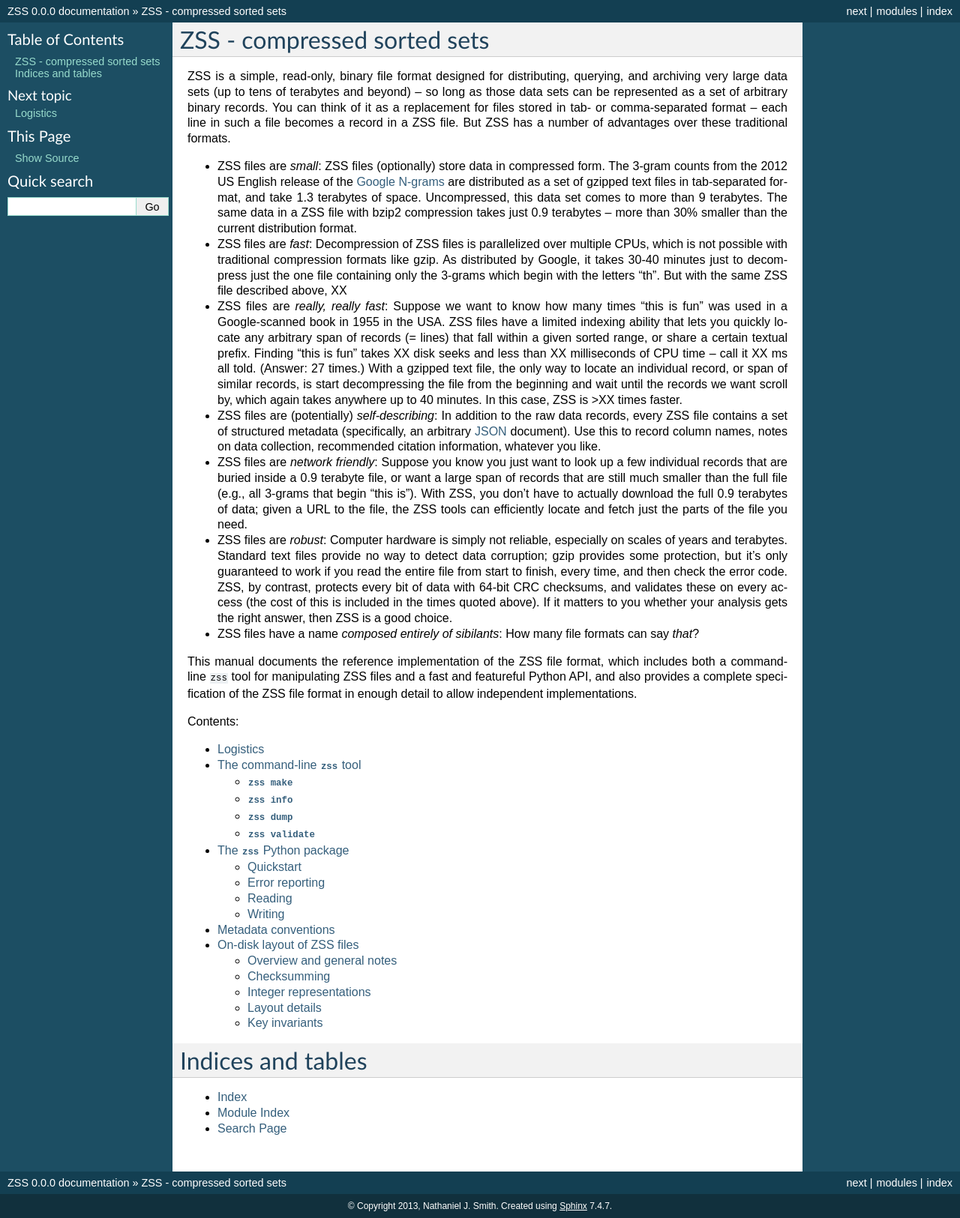
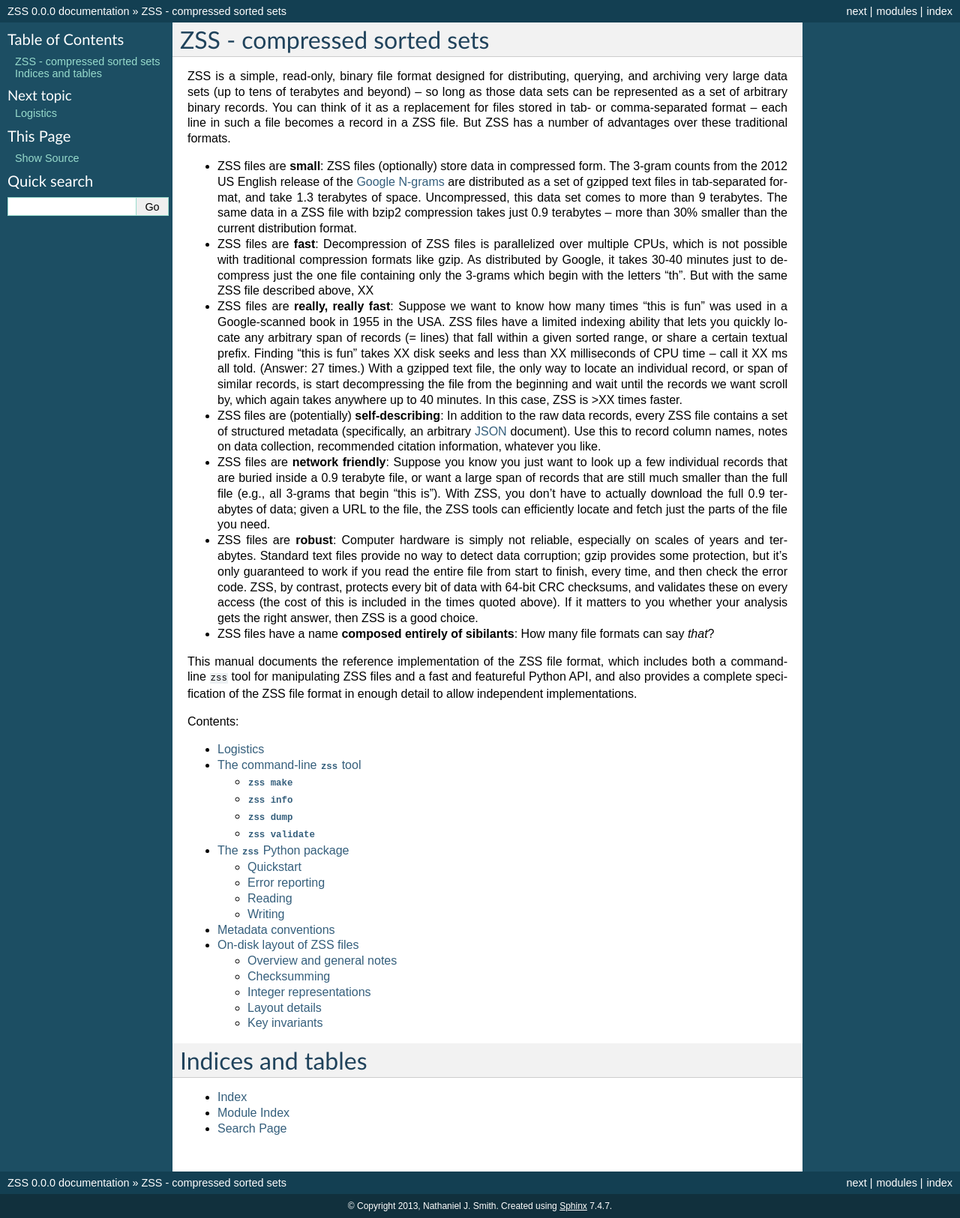
Before and after one commit to njsmith/zs, a Sphinx documentation site: the page built from doc/index.rst, in a window 1280 px wide. Shown: the whole page at 75% size. Built offline with Sphinx 7.4.7, drawn with Linux system fonts in a browser that asks for light colours.

Commit message:
text tweaks

```diff
--- a/doc/index.rst
+++ b/doc/index.rst
@@ -14,7 +14,7 @@
 each line in such a file becomes a record in a ZSS file. But ZSS has a
 number of advantages over these traditional formats.
 
-* ZSS files are *small*: ZSS files (optionally) store data in
+* ZSS files are **small**: ZSS files (optionally) store data in
   compressed form. The 3-gram counts from the 2012 US English release
   of the `Google N-grams
   <http://storage.googleapis.com/books/ngrams/books/datasetsv2.html>`_
@@ -24,14 +24,14 @@
   bzip2 compression takes just 0.9 terabytes -- more than 30% smaller
   than the current distribution format.
 
-* ZSS files are *fast*: Decompression of ZSS files is parallelized
+* ZSS files are **fast**: Decompression of ZSS files is parallelized
   over multiple CPUs, which is not possible with traditional
   compression formats like gzip. As distributed by Google, it takes
   30-40 minutes just to decompress just the one file containing only
   the 3-grams which begin with the letters "th". But with the same ZSS
   file described above, XX
 
-* ZSS files are *really, really fast*: Suppose we want to know how
+* ZSS files are **really, really fast**: Suppose we want to know how
   many times "this is fun" was used in a Google-scanned book in 1955
   in the USA. ZSS files have a limited indexing ability that lets you
   quickly locate any arbitrary span of records (= lines) that fall
@@ -44,13 +44,13 @@
   we want scroll by, which again takes anywhere up to 40 minutes. In
   this case, ZSS is >XX times faster.
 
-* ZSS files are (potentially) *self-describing*: In addition to the
+* ZSS files are (potentially) **self-describing**: In addition to the
   raw data records, every ZSS file contains a set of structured
   metadata (specifically, an arbitrary `JSON <http://json.org>`_
   document). Use this to record column names, notes on data
   collection, recommended citation information, whatever you like.
 
-* ZSS files are *network friendly*: Suppose you know you just want to
+* ZSS files are **network friendly**: Suppose you know you just want to
   look up a few individual records that are buried inside a 0.9
   terabyte file, or want a large span of records that are still much
   smaller than the full file (e.g., all 3-grams that begin "this
@@ -58,7 +58,7 @@
   terabytes of data; given a URL to the file, the ZSS tools can
   efficiently locate and fetch just the parts of the file you need.
 
-* ZSS files are *robust*: Computer hardware is simply not reliable,
+* ZSS files are **robust**: Computer hardware is simply not reliable,
   especially on scales of years and terabytes. Standard text files
   provide no way to detect data corruption; gzip provides some
   protection, but it's only guaranteed to work if you read the entire
@@ -68,7 +68,7 @@
   included in the times quoted above). If it matters to you whether
   your analysis gets the right answer, then ZSS is a good choice.
 
-* ZSS files have a name *composed entirely of sibilants*: How many
+* ZSS files have a name **composed entirely of sibilants**: How many
   file formats can say *that*?
 
 This manual documents the reference implementation of the ZSS file
```
Also changed, not shown: 2 other files.
